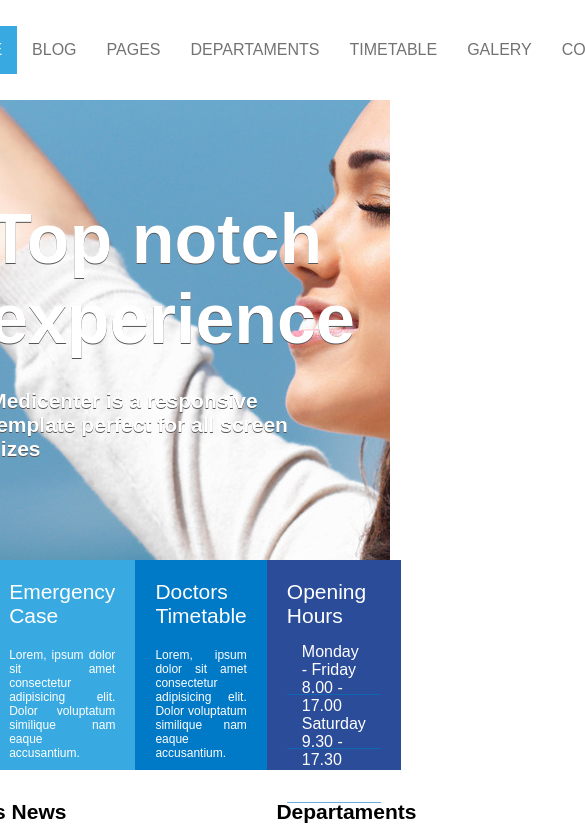
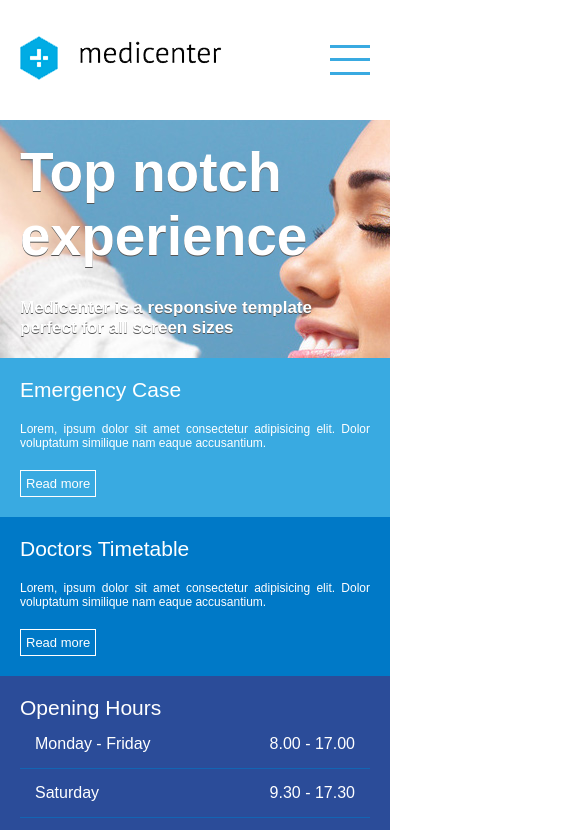
Before and after one commit to edipoelwes/medicenter, a plain HTML site: page index.html in a window 390 px wide. Shown: the top 830 px of the page, 585 px wide, since content can reach past the window. Drawn offline with Linux system fonts and the light colour scheme.

Commit message:
Tornando o site responsivo.

```diff
--- a/assets/css/templates.css
+++ b/assets/css/templates.css
@@ -291,3 +291,81 @@ footer .widget_title_text{
     font-size: 12px;
     margin-top: 30px;
 }
+
+.menuMobile{
+    display: none;
+    width: 40px;
+    height: 40px;
+    margin-top: 40px;
+    margin-bottom: 40px;
+    margin-right: 20px;
+
+}
+.mm_line{
+    height: 3px;
+    background-color: #39aae1;
+}
+
+@media (max-width:600px){
+    .banner_headline{
+        padding: 20px;
+    }
+    .banner_headline h1{
+        font-size: 55px;
+    }
+    .banner_headline h2{
+        font-size: 17px;
+    }
+    .banner_options{
+        height: auto;
+        flex-direction: column;
+    }
+    .container{
+        flex-direction: column;
+    }
+    #geral section{
+        padding: 20px;
+    }
+
+    #geral aside{
+        display: none;
+    }
+    .footer_menu{
+        flex-direction: column;
+    }
+    .footer_area{
+        flex-direction: column;
+        padding: 20px;
+    }
+    .footer_copy{
+        padding-left: 20px;
+    }
+
+    header .container{
+        flex-direction: row;
+    }
+
+    nav ul{
+        flex-direction: column;
+        display: none;
+        position: absolute;
+        left: 0;
+        width: 100%;
+        background-color: #fff;
+    }
+    header{
+        height: auto;
+    }
+
+    .logo{
+        padding-left: 20px;
+    }
+    .widget_title_text{
+        margin-top: 100px;
+    }
+    .menuMobile{
+        display: flex;
+        flex-direction: column;
+        justify-content: space-around;
+    }
+}
--- /dev/null
+++ b/assets/js/script.js
@@ -0,0 +1,9 @@
+window.onload = function(){
+    document.querySelector(".menuMobile").addEventListener("click", function(){
+        if(document.querySelector(".menu nav ul").style.display == 'flex'){
+            document.querySelector(".menu nav ul").style.display = 'none';
+        }else{
+            document.querySelector(".menu nav ul").style.display = 'flex';
+        }
+    });
+};
--- a/index.html
+++ b/index.html
@@ -19,6 +19,11 @@
             </div>
             <div class="menu">
                 <nav>
+                    <div class="menuMobile">
+                        <div class="mm_line"></div>
+                        <div class="mm_line"></div>
+                        <div class="mm_line"></div>
+                    </div>
                     <ul>
                         <li class="active"><a href="">HOME</a></li>
                         <li><a href="">BLOG</a></li>
@@ -293,6 +298,8 @@
             </div>
         </div>
     </footer>
+
+    <script type="text/javascript" src="assets/js/script.js"></script>
 </body>
 
 </html>
```
